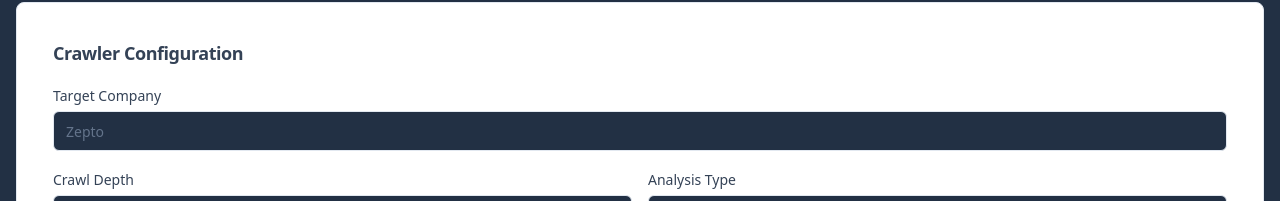
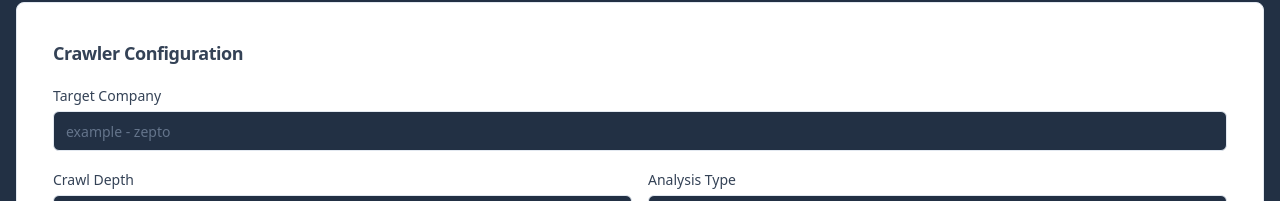
Before and after one commit to shylasuri/webscape-marketing-compass, a React (Vite) app: page / in a window 1280 px wide. Shown: the part 94-295 px from the top of the page. Built offline with nearby package versions, Linux system fonts and the light colour scheme.

Commit message:
Add example input
Add an input field for the target company.

```diff
--- a/src/components/CrawlerConfig.tsx
+++ b/src/components/CrawlerConfig.tsx
@@ -13,7 +13,7 @@ const CrawlerConfig = () => {
         <div>
           <label className="text-sm font-medium">Target Company</label>
           <Input
-            placeholder="Zepto"
+            placeholder="example - zepto"
             className="mt-1"
           />
         </div>
```
